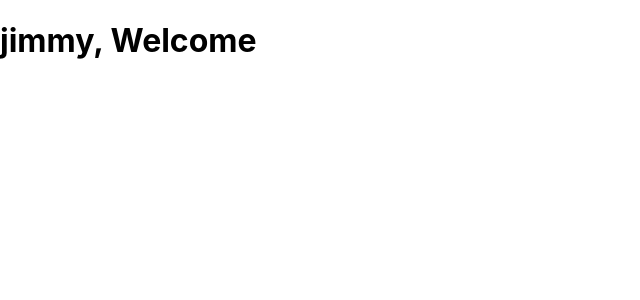
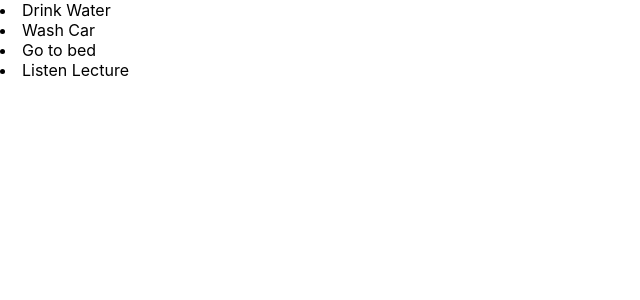
Before and after one commit to eundol0519/React_fastCampus, a React (Create React App) app: page / in a window 1280 px wide. Shown: the top 300 px of the page, without its empty margins (0-640 px from the left). Built offline with nearby package versions, Linux system fonts and the light colour scheme.

Commit message:
React 공식문서_List

```diff
--- a/src/App.js
+++ b/src/App.js
@@ -1,9 +1,9 @@
-import Condition from "./components/2-8.ConditionalRendering/Condition";
+import List from "./components/2-9.List/List";
 
 function App() {
   return (
     <div className="App">
-      <Condition />
+      <List />
     </div>
   );
 }
--- /dev/null
+++ b/src/components/2-9.List/List.jsx
@@ -0,0 +1,20 @@
+import React from "react";
+
+export default function List() {
+  const todos = [
+    { id: 1, text: "Drink Water" },
+    { id: 2, text: "Wash Car" },
+    { id: 3, text: "Go to bed" },
+    { id: 4, text: "Listen Lecture" },
+  ];
+
+  const Item = (props) => {
+    return <li>{props.text}</li>;
+  };
+
+  const todoList = todos.map((todo) => <Item key={todo.id} {...todo} />);
+  // key는 자식 props로 전달되지 않는다 (오로지 고유성을 판단하는 용도이기 때문에).
+  // 고유성 : 형제 사이에서만 고유하면 된다.
+
+  return <div>{todoList}</div>;
+}
```
